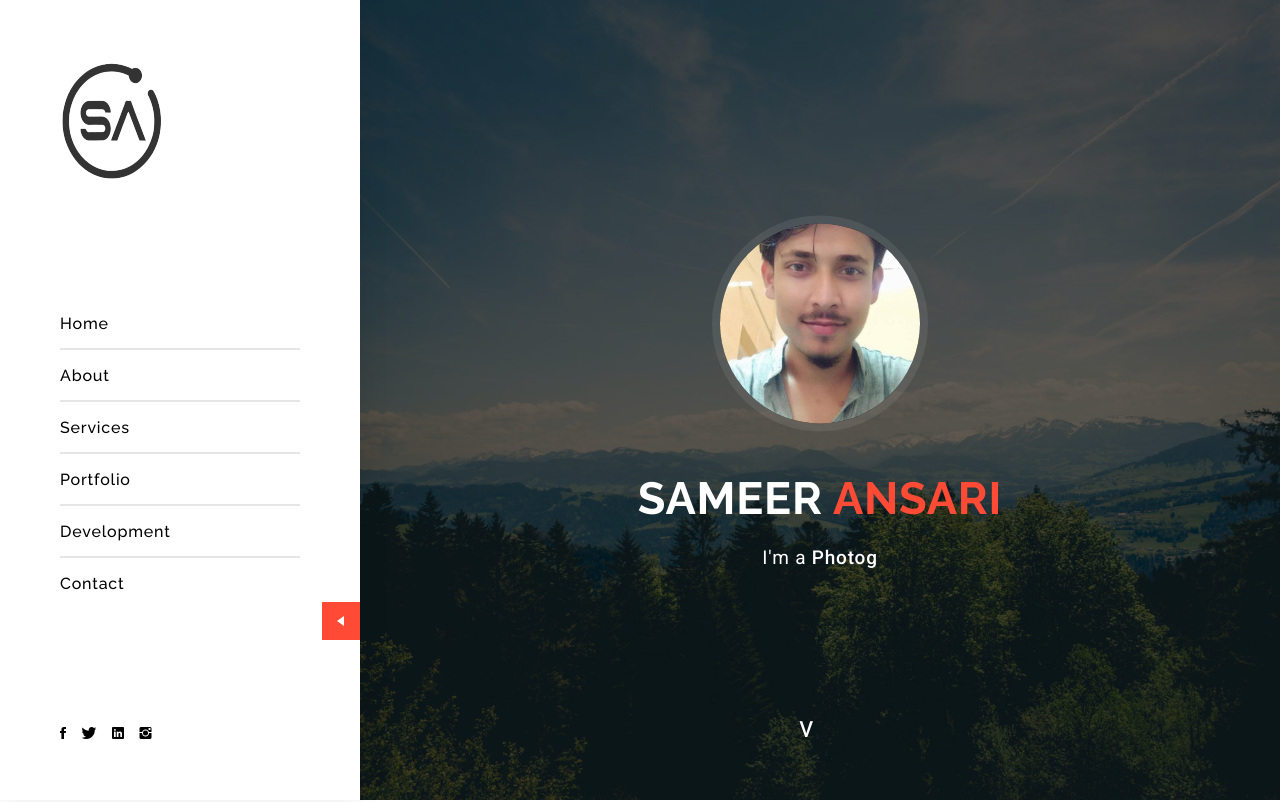
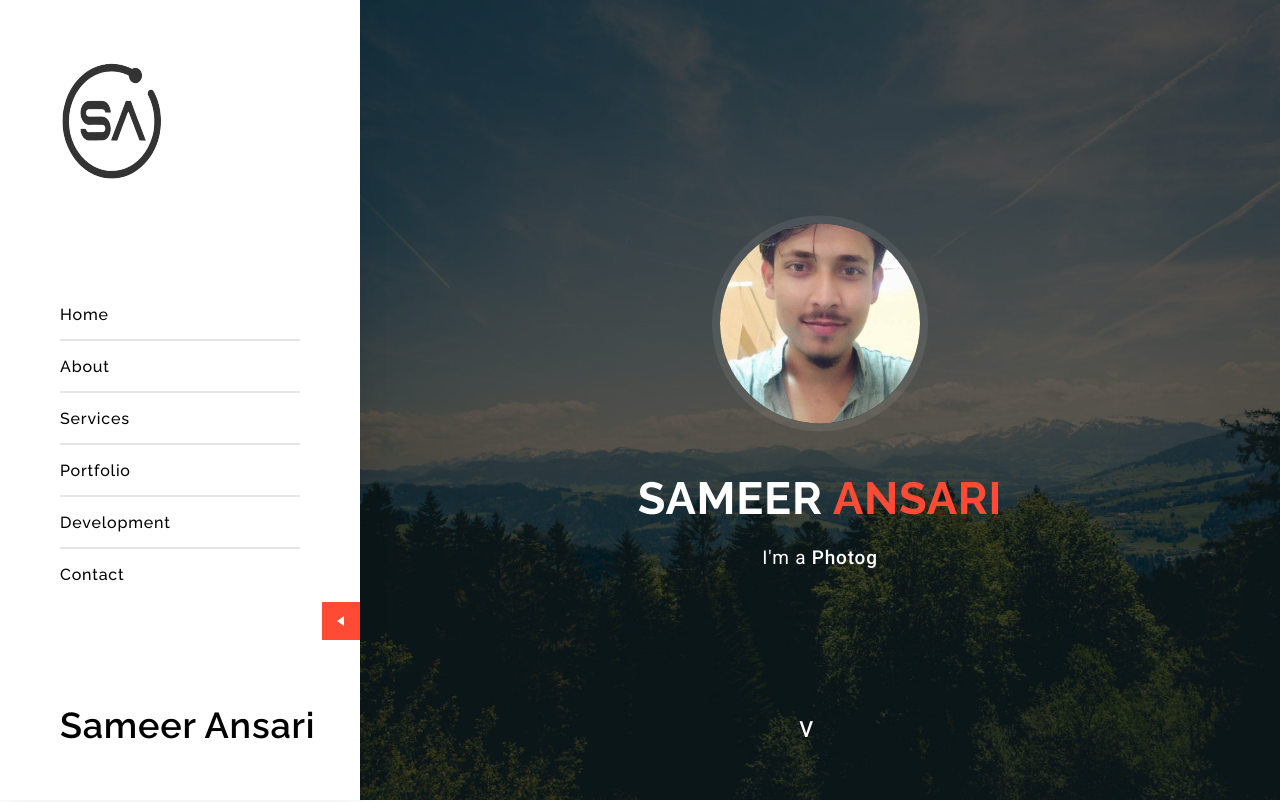
Before and after one commit to speaktosameer/portfolio, a plain HTML site: page index.html in a window 1280 px wide. Shown: the top 802 px of the page. Drawn offline with nearby package versions, Linux system fonts and the light colour scheme; no server answers.

Commit message:
Update index.html

```diff
--- a/index.html
+++ b/index.html
@@ -97,14 +97,15 @@
 					</ul>
 				</div>
 				<div class="bottom">
-					<div class="social">
+				<!--	<div class="social">
 						<ul>
 							<li><a href="https://www.facebook.com/sameeransari9924" target="_blank"><i class="ion-social-facebook"></i></a></li>
 							<li><a href="https://twitter.com/SameerA52759859" target="_blank"><i class="ion-social-twitter"></i></a></li>
 							<li><a href="https://www.behance.net/sameeransari1" target="_blank"><i class="ion-social-linkedin"></i></a></li>
 							<li><a href="https://www.instagram.com/sameeransari1467/" target="_blank"><i class="ion-social-instagram"></i></a></li>
 						</ul>
-					</div>
+					</div>-->
+					<h2>Sameer Ansari</h2>
 				</div>
 				<div class="resize">
 					<a href="#"><span></span></a>
```
